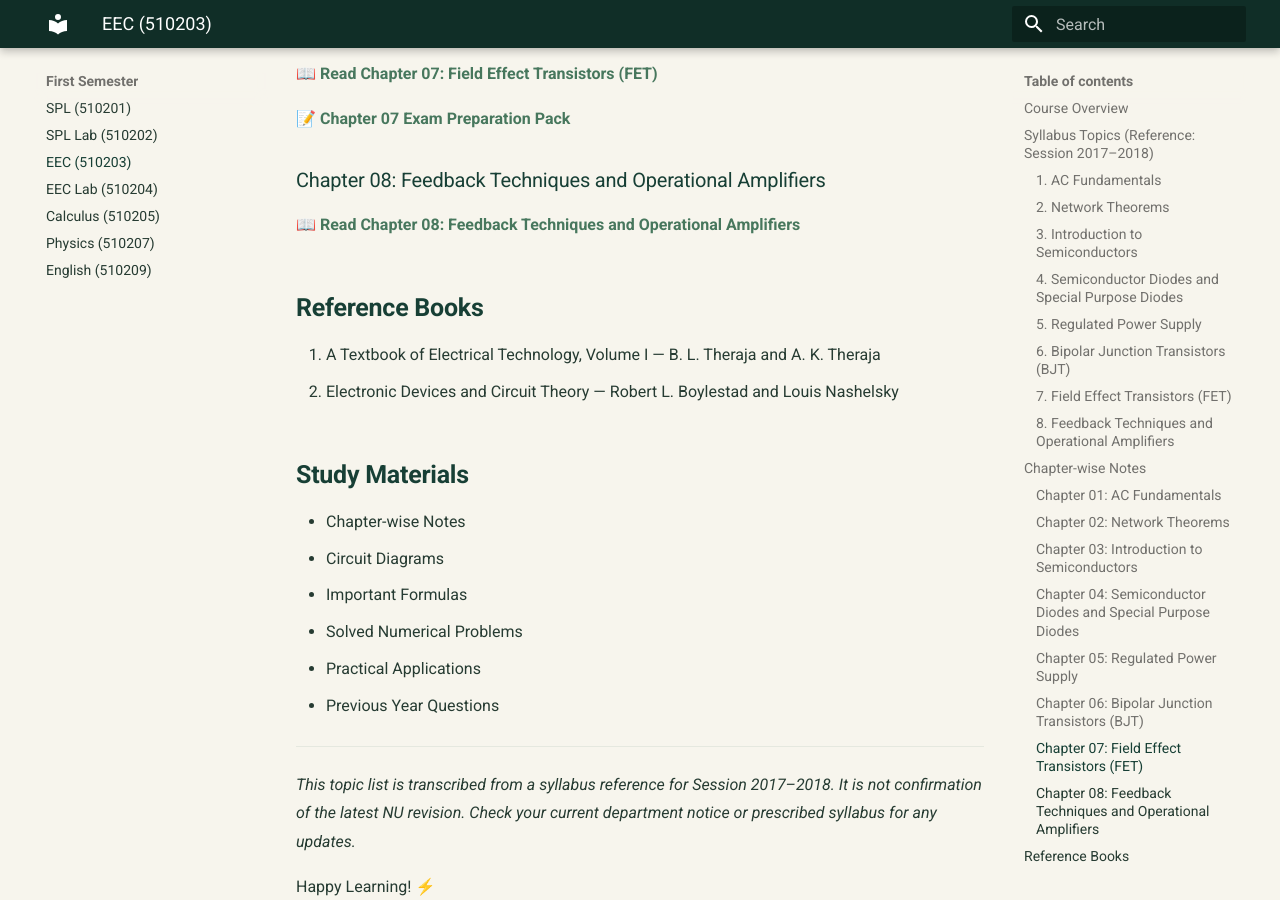
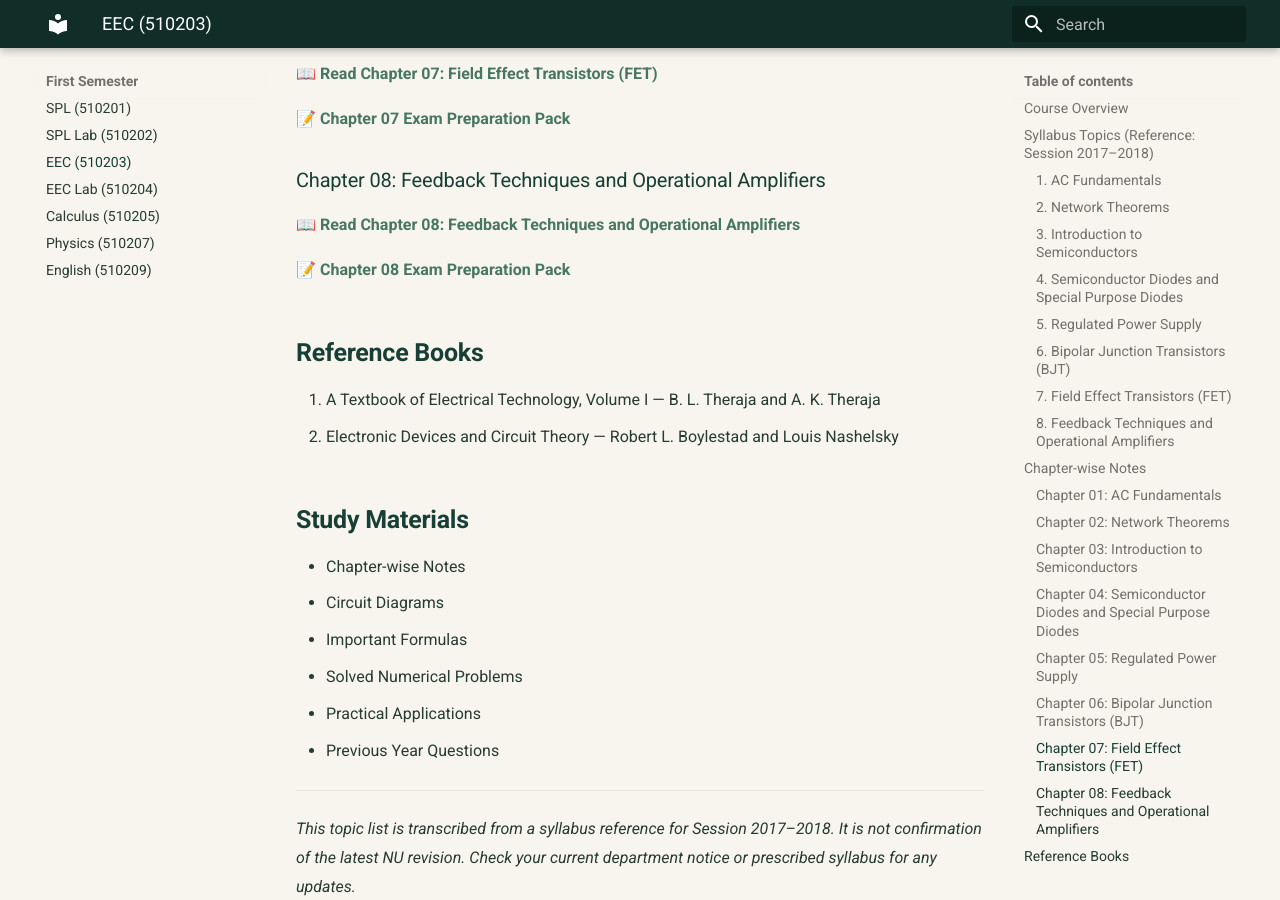
Before and after one commit to taimiyatahsin0-png/nu-cse-notes-store, an MkDocs documentation site: the page built from docs/subjects/eec/index.md, in a window 1280 px wide and 900 px high, scrolled down 4143 px. Built offline with MkDocs 1.6.1 and Material for MkDocs 9.7.7, drawn with Linux system fonts in a browser that asks for light colours.

Commit message:
Link Chapter 08 feedback and op-amp exam preparation pack

```diff
--- a/docs/subjects/eec/index.md
+++ b/docs/subjects/eec/index.md
@@ -141,6 +141,8 @@ This course introduces the fundamental concepts of electrical circuits, AC funda
 
 [📖 Read Chapter 08: Feedback Techniques and Operational Amplifiers](chapter-08-feedback-techniques-and-operational-amplifiers.md)
 
+[📝 Chapter 08 Exam Preparation Pack](chapter-08-exam-preparation.md)
+
 ## Reference Books
 
 1. A Textbook of Electrical Technology, Volume I — B. L. Theraja and A. K. Theraja
```
